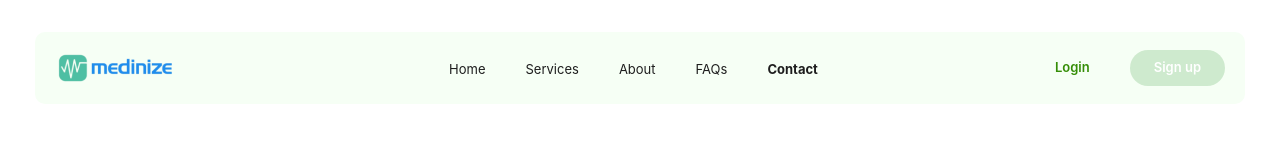
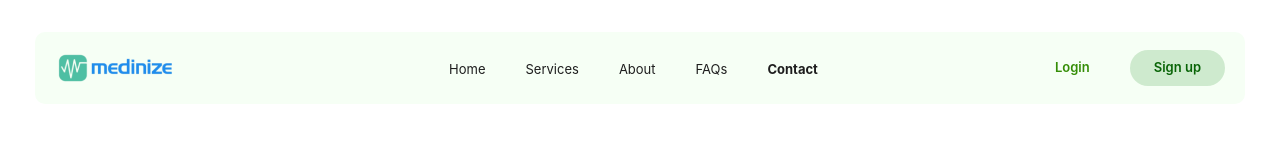
Before and after one commit to Medinize-Health-Limited/medinize-landing, a React (Create React App) app: page /contact in a window 1280 px wide. Shown: the top 160 px of the page. Built offline with nearby package versions, Linux system fonts and the light colour scheme; a web font is replaced by a local one.

Commit message:
updated signup color

```diff
--- a/public/index.html
+++ b/public/index.html
@@ -7,7 +7,7 @@
     <meta name="theme-color" content="#000000" />
     <meta
       name="description"
-      content="Web site created using create-react-app"
+      content="Discover a new era of healthcare with Medinize"
     />
     <link rel="apple-touch-icon" href="%PUBLIC_URL%/logo192.png" />
     <!--
@@ -24,7 +24,7 @@
       work correctly both with client-side routing and a non-root public URL.
       Learn how to configure a non-root public URL by running `npm run build`.
     -->
-    <title>React App</title>
+    <title>Medinize</title>
   </head>
   <body>
     <noscript>You need to enable JavaScript to run this app.</noscript>
--- a/src/components/Header/Header.js
+++ b/src/components/Header/Header.js
@@ -59,7 +59,7 @@ const navItem = [
                 </nav>
                 <div className='md:block hidden md:space-x-10'>
                     <button className="text-[13px] text-[#358E07] font-semibold"><Link to={'https://medinize-communities.netlify.app'}>Login</Link></button>
-                    <button className='sign-up bg-[#ceeace] text-[13px] text-[#086406] font-semibold text-white py-2 px-6 rounded-[5rem]'><Link to={'https://medinize-communities.netlify.app/signup'}>Sign up</Link></button>
+                    <button className='sign-up bg-[#ceeace] text-[13px] text-[#086406] font-semibold py-2 px-6 rounded-[5rem]'><Link to={'https://medinize-communities.netlify.app/signup'}>Sign up</Link></button>
                 </div>
                 <img src="./images/hamburger.png" className='md:hidden block' onClick={showSideNav}/>
             </div>
```
Also changed, not shown: 1 other file (tests, documents, lock files or other folders).
